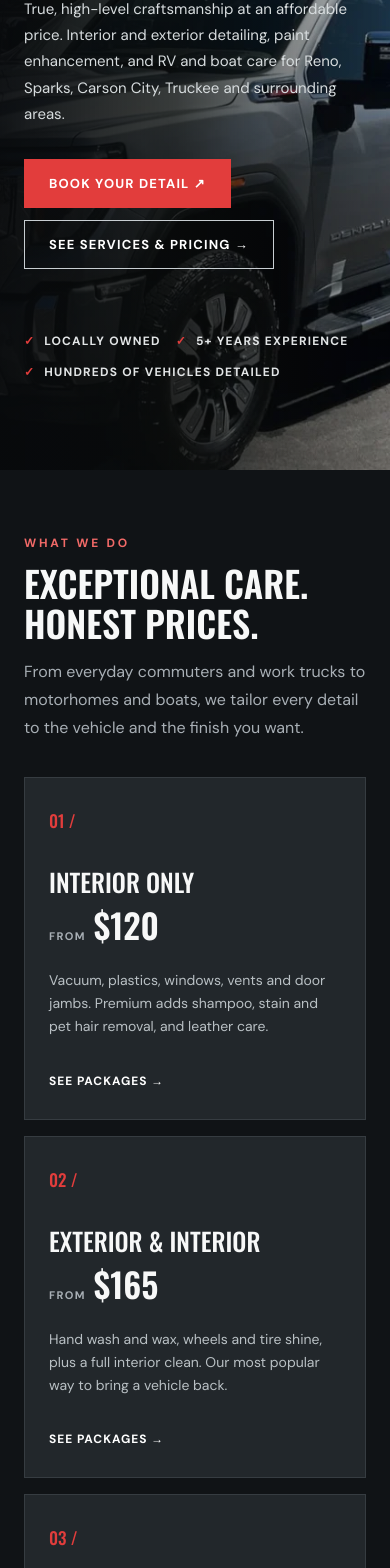
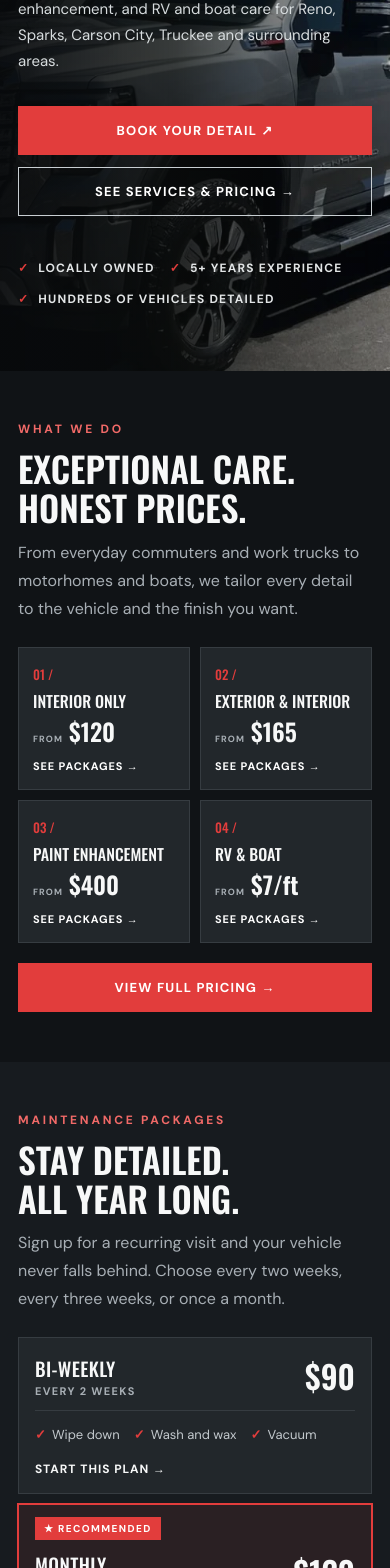
Before and after one commit to ShahmeerAli1504/renosfinestdetails, a React (Vite) app: page / in a window 390 px wide. Shown: the part 432-2000 px from the top of the page. Built offline with nearby package versions, Linux system fonts and the light colour scheme; no server answers; the database is empty.

Commit message:
Enhance mobile layout: improve responsiveness and styling for various screen sizes

```diff
--- a/src/styles.css
+++ b/src/styles.css
@@ -22,3 +22,96 @@
 #home-page .plans{grid-template-columns:repeat(3,1fr)}
 @media(max-width:900px){.reel{grid-template-columns:repeat(3,1fr);gap:10px}.reel-label{font-size:17px;left:12px;bottom:12px}.reel-label:after{display:none}.reel-play{width:36px;height:36px;top:10px;right:10px}}
 @media(max-width:600px){.reel,.reel.n2{grid-template-columns:repeat(2,1fr)}.reel.n3>:last-child{grid-column:1/-1;max-width:calc(50% - 5px);justify-self:center}#home-page .plans{grid-template-columns:1fr}}
+/* ---- Mobile polish ---- */
+img,video{max-width:100%}
+.wrap{overflow-wrap:break-word}
+@media(max-width:900px){
+  .feature img{height:420px}
+  .hero-foot{margin-top:44px}
+}
+@media(max-width:600px){
+  .wrap{padding:0 18px}
+  .top{font-size:11px;letter-spacing:.06em;padding:8px 0}
+  .top .wrap{align-items:flex-start}
+  .top a{padding:4px 0}
+  .hero .wrap{padding-top:64px;padding-bottom:64px}
+  .hero h1{font-size:clamp(44px,14vw,59px)}
+  .head h2,.section h2{font-size:clamp(32px,9vw,44px)}
+  .page-hero{padding:56px 0 40px}
+  .page-hero h1{font-size:clamp(40px,12vw,56px)}
+  .actions .btn{flex:1 1 100%}
+  .feature img{height:auto;aspect-ratio:4/3}
+  .grid{grid-template-columns:repeat(2,1fr);gap:10px}
+  .tile{aspect-ratio:1}
+  .tile:after{content:'';padding:0;height:40%}
+  .card{min-height:0;padding:24px 20px}
+  .card h3{margin-top:18px}
+  .card a,.price-card a{display:inline-block;padding:10px 0;margin-top:8px}
+  .footgrid a{margin:0;padding:8px 0}
+  .footgrid{gap:30px}
+  .contact-info .detail a{padding:4px 0}
+  .detail a{font-size:18px}
+  .filters{gap:8px}
+  .filter{padding:11px 14px}
+  .jump a{padding:11px 14px}
+  .chip{padding:11px 14px}
+  .banner{padding:50px 0}
+  .banner h2{font-size:clamp(30px,9vw,40px)}
+  .lightbox{padding:56px 10px 50px}
+  .lbbtn.prev,.lbbtn.next{top:auto;bottom:10px}
+  .lbbtn.prev{left:10px}.lbbtn.next{right:10px}
+  .caption{bottom:22px;left:64px;right:64px;text-align:center;font-size:12px}
+  .lightbox img,.lb-video{max-height:calc(100vh - 130px);max-height:calc(100dvh - 130px);max-width:100%}
+  .reel-label{font-size:16px}
+  .clients .wrap{gap:14px}
+  .policy ul{padding-left:16px}
+  .compare{grid-template-columns:1fr 1fr}
+}
+@media(max-width:360px){
+  .grid{gap:8px}
+  .brand span{font-size:15px}
+  .slots{grid-template-columns:repeat(2,1fr)}
+}
+/* ---- Compact phone layout (phones only; desktop and tablet untouched) ---- */
+@media(max-width:600px){
+  .section{padding:50px 0}
+  .head{margin-bottom:24px}
+  .head p{margin:0}
+  /* Home: service summary cards as a 2x2 grid */
+  #services .cards{grid-template-columns:1fr 1fr;gap:10px}
+  #services .card{padding:16px 14px}
+  #services .card .num{font-size:13px}
+  #services .card h3{font-size:16px;line-height:1.2;margin:8px 0 8px;flex:1}
+  #services .card .from{margin:0 0 6px;gap:6px}
+  #services .card .from strong{font-size:24px}
+  #services .card .from small{font-size:9px}
+  #services .card p{display:none}
+  #services .card a{font-size:11px;margin-top:0;padding:8px 0 0}
+  #services .actions{margin-top:20px!important}
+  /* Maintenance plans: one compact row per plan */
+  .plans{gap:10px}
+  .plans .plan{display:grid;grid-template-columns:1fr auto;column-gap:12px;align-items:center;padding:16px}
+  .plans .plan h4{margin:0;font-size:19px}
+  .plans .plan-cadence{margin:2px 0 0;grid-column:1;font-size:11px}
+  .plans .plan .price{grid-column:2;grid-row:1/3;margin:0;padding:0;border:0}
+  .plans .plan .price strong{font-size:32px}
+  .plans .plan ul{grid-column:1/-1;display:flex;flex-wrap:wrap;gap:2px 14px;margin:12px 0 0;padding-top:12px;border-top:1px solid #363c41}
+  .plans .plan li{font-size:13px;padding:2px 0 2px 17px}
+  .plans .plan a{grid-column:1/-1;margin-top:6px;padding:8px 0 0}
+  .plans .plan.recommended .price{grid-row:2/4}
+  .plans .plan-badge{position:static;grid-column:1/-1;justify-self:start;margin:-4px 0 10px;padding:5px 9px}
+  .plans-note{margin-top:14px;font-size:13px}
+  /* Home: show only 3 recent-work photos */
+  #home-grid .tile:nth-child(n+4){display:none}
+  #home-grid .tile:first-child{grid-column:1/-1;aspect-ratio:16/10}
+  /* Footer */
+  .footer{padding:38px 0 18px}
+  .footgrid{grid-template-columns:1fr 1fr;gap:22px 16px}
+  .footgrid>div:first-child{grid-column:1/-1}
+  .footgrid .brand{font-size:15px}
+  .footgrid .brand img{height:40px;width:40px}
+  .footgrid p{font-size:13px;line-height:1.6;margin:10px 0 0}
+  .footgrid h4{font-size:16px;margin:0 0 4px}
+  .footgrid a{font-size:14px;padding:6px 0}
+  .copyright{margin-top:24px;padding-top:14px;font-size:11px}
+}
```
